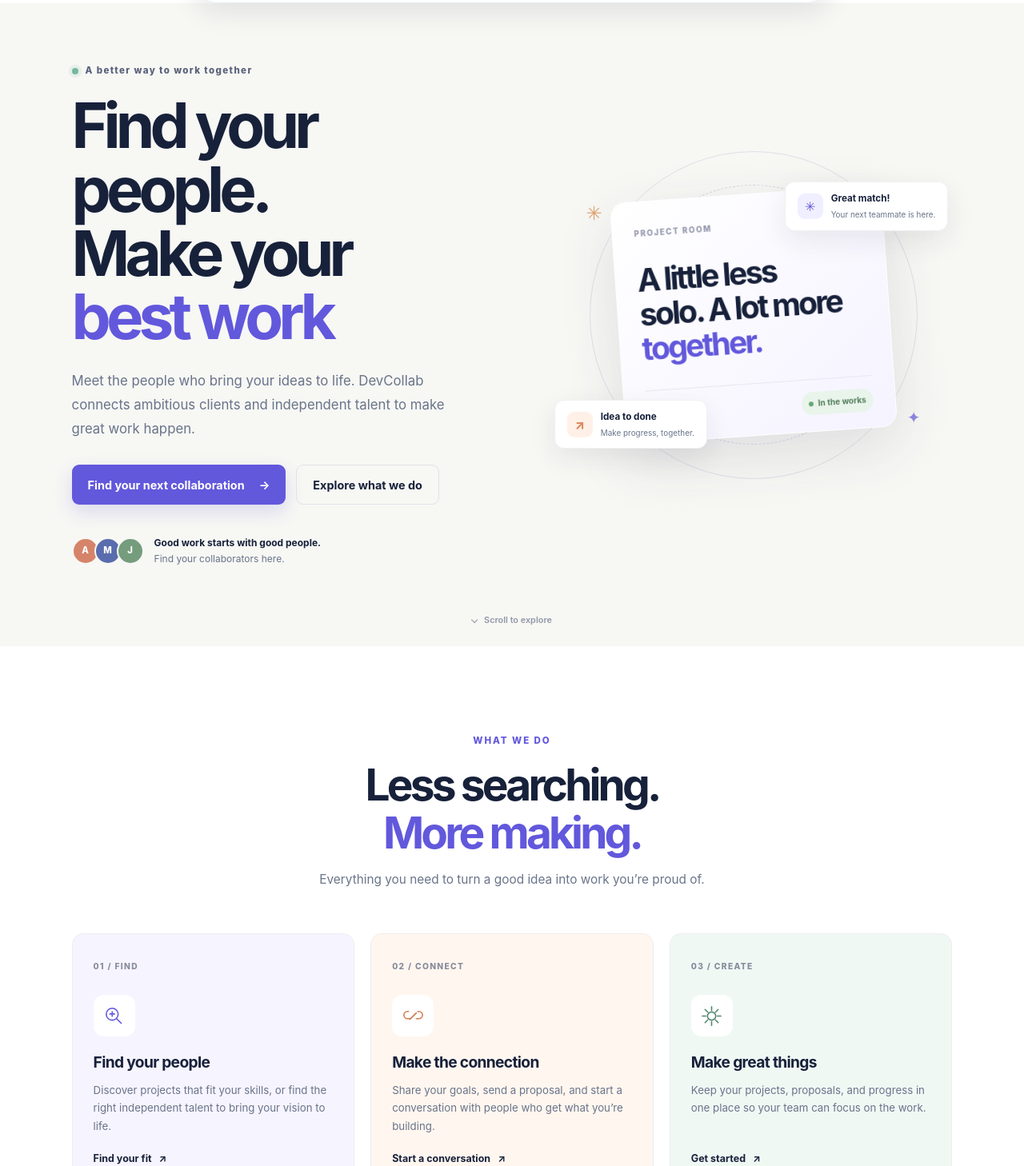
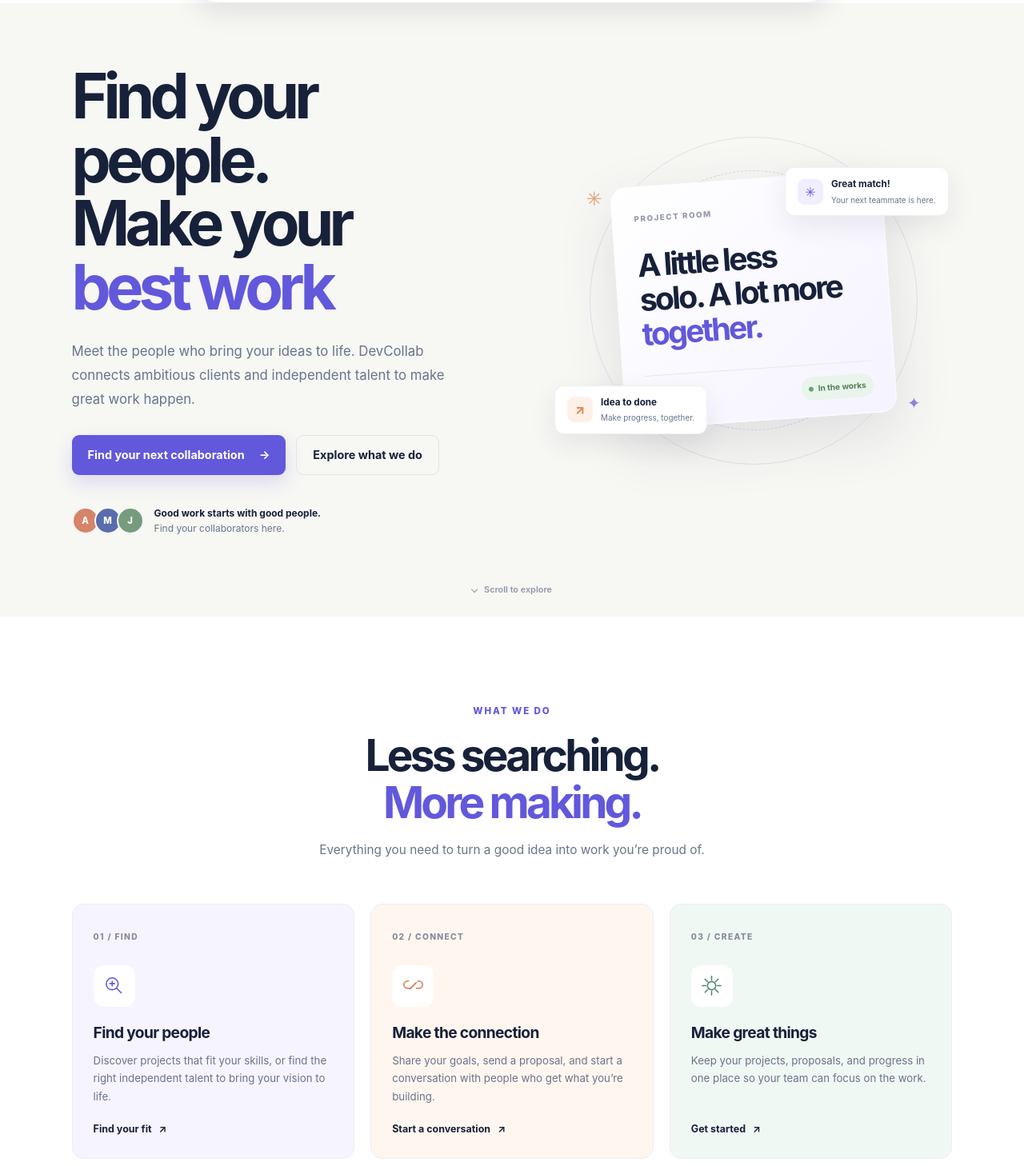
Before and after one commit to vinithdc-jpg/client, an Angular app: page / in a window 1280 px wide. Shown: the part 72-1530 px from the top of the page at 80% size. Built offline with nearby package versions, Linux system fonts and the light colour scheme.

Commit message:
Change the Lnading

```diff
--- a/src/app/features/landing/landing.html
+++ b/src/app/features/landing/landing.html
@@ -3,33 +3,31 @@
     class="relative grid min-h-157.5 grid-cols-1 items-center gap-[5vw] bg-landing-paper px-[7vw] py-15.5 pb-20 md:grid-cols-[minmax(0,1.04fr)_minmax(350px,0.96fr)] md:px-[max(7vw,calc((100vw-1240px)/2))] md:py-19 md:pb-25 max-[900px]:md:min-h-0 max-[900px]:md:grid-cols-[1fr_0.8fr] max-[900px]:md:gap-3.75 max-[900px]:md:pt-18.75 max-[900px]:md:pb-23.75 max-[640px]:grid-cols-1"
   >
     <div class="relative z-1 max-w-155">
-      <p class="mb-5 flex items-center gap-2.25 text-[0.72rem] font-extrabold tracking-[0.12em] text-landing-58617a">
-        <span class="size-2 rounded-full bg-landing-76b79d shadow-[0_0_0_4px_#76b79d22]"></span>
-        A better way to work together
-      </p>
       <h1 class="m-0 text-[clamp(3rem,13vw,4.7rem)] font-[750] leading-[1.02] tracking-[-0.075em] md:text-[clamp(3.2rem,6.1vw,5.8rem)] max-[900px]:md:text-[clamp(3rem,7vw,4.5rem)]">
-        Find your people.<br />
-        Make your
-        <span class="inline-block min-w-[5.8ch] whitespace-nowrap text-landing-purple" aria-live="polite">
-          @for (word of [activeWord]; track word) {
-            <span class="inline-block animate-word-enter motion-reduce:animate-none">{{ word }}</span>
-          }
+        <span class="hero-line hero-line--first">Find your people.</span>
+        <span class="hero-line hero-line--second">Make your</span>
+        <span class="hero-line hero-line--third">
+          <span class="inline-block min-w-[5.8ch] whitespace-nowrap text-landing-purple" aria-live="polite">
+            @for (word of [activeWord]; track word) {
+              <span class="inline-block animate-word-enter motion-reduce:animate-none">{{ word }}</span>
+            }
+          </span>
         </span>
       </h1>
-      <p class="mt-6.25 max-w-125 text-[0.95rem] leading-[1.8] text-landing-muted md:text-[1.05rem]">
+      <p class="hero-description mt-6.25 max-w-125 text-[0.95rem] leading-[1.8] text-landing-muted md:text-[1.05rem]">
         Meet the people who bring your ideas to life. DevCollab connects ambitious clients and
         independent talent to make great work happen.
       </p>
       <div class="mt-7.5 flex flex-wrap items-center gap-3.25">
         <a
-          class="inline-flex min-h-12.5 items-center justify-center gap-4.5 rounded-[9px] bg-landing-purple px-5 text-[0.9rem] font-bold text-white no-underline shadow-[0_9px_22px_#6258dc30] transition duration-150 hover:-translate-y-0.5 hover:bg-landing-5147ca hover:text-white hover:shadow-[0_12px_26px_#6258dc42] motion-reduce:transition-none"
+          class="hero-button hero-button--primary inline-flex min-h-12.5 items-center justify-center gap-4.5 rounded-[9px] bg-landing-purple px-5 text-[0.9rem] font-bold text-white no-underline shadow-[0_9px_22px_#6258dc30] transition duration-300 hover:-translate-y-0.5 hover:scale-[1.02] hover:bg-landing-5147ca hover:text-white hover:shadow-[0_12px_26px_#6258dc42] active:scale-[0.98] motion-reduce:transition-none"
           routerLink="/register"
         >
           Find your next collaboration
           <span aria-hidden="true">→</span>
         </a>
         <a
-          class="inline-flex min-h-12.5 items-center justify-center gap-4.5 rounded-[9px] border border-landing-e2e3e8 px-5 text-[0.9rem] font-bold text-landing-ink no-underline transition-colors hover:border-landing-c4c5d4 hover:bg-white motion-reduce:transition-none"
+          class="hero-button hero-button--secondary inline-flex min-h-12.5 items-center justify-center gap-4.5 rounded-[9px] border border-landing-e2e3e8 px-5 text-[0.9rem] font-bold text-landing-ink no-underline transition duration-300 hover:-translate-y-0.5 hover:scale-[1.02] hover:border-landing-c4c5d4 hover:bg-white hover:shadow-[0_10px_24px_#22223c12] active:scale-[0.98] motion-reduce:transition-none"
           href="#services"
         >
           Explore what we do
@@ -48,10 +46,11 @@
       </div>
     </div>
 
-    <div class="relative grid min-h-82.5 place-items-center md:min-h-106.25 max-[900px]:md:min-h-87.5">
+    <div class="hero-illustration relative grid min-h-82.5 place-items-center md:min-h-106.25 max-[900px]:md:min-h-87.5">
       <div class="absolute aspect-square w-71.25 rounded-full border border-landing-dfe0e8 md:w-[min(34vw,410px)]"></div>
       <div class="absolute aspect-square w-56.25 rounded-full border border-dashed border-landing-d5d4e4 md:w-[min(27vw,325px)]"></div>
-      <div class="relative z-1 w-[min(300px,76%)] rotate-[-4deg] rounded-[20px] border border-white/65 bg-linear-to-br from-white to-violet-50 px-6.75 pb-5 pt-6.25 shadow-[0_24px_70px_#34345a20] md:w-[min(340px,78%)]">
+      <div class="hero-card-float relative z-1 w-[min(300px,76%)] md:w-[min(340px,78%)]">
+      <div class="w-full rotate-[-4deg] rounded-[20px] border border-white/65 bg-linear-to-br from-white to-violet-50 px-6.75 pb-5 pt-6.25 shadow-[0_24px_70px_#34345a20]">
         <span class="text-[0.61rem] font-extrabold tracking-[0.16em] text-landing-9296aa">PROJECT ROOM</span>
         <div class="my-6.75 mb-7.75 text-[clamp(1.7rem,3.3vw,2.45rem)] font-[750] leading-[1.1] tracking-[-0.07em]">
           A little less<br />solo. A lot more<br /><span class="text-landing-purple">together.</span>
@@ -66,6 +65,7 @@
             <span class="size-1.5 rounded-full bg-landing-65a773"></span> In the works
           </span>
         </div>
+      </div>
       </div>
       <div class="absolute right-0 top-4.5 z-2 flex animate-float items-center gap-2.5 rounded-xl border border-landing-f0f0f2 bg-white px-3.75 py-3 shadow-[0_12px_34px_#22223c16] md:right-[1%] md:top-12 motion-reduce:animate-none">
         <span class="grid size-8 shrink-0 place-items-center rounded-[9px] bg-landing-f0efff text-base font-extrabold text-landing-purple">✳</span>
@@ -89,7 +89,7 @@
   </section>
 
   <section class="bg-white px-[7vw] py-19 md:px-[max(7vw,calc((100vw-1240px)/2))] md:py-27.5 md:pb-30" id="services" aria-labelledby="services-heading">
-    <div class="mx-auto mb-8.75 max-w-152.5 text-center md:mb-13.5">
+    <div [appScrollReveal]="0" class="mx-auto mb-8.75 max-w-152.5 text-center md:mb-13.5">
       <p class="mb-4.25 text-[0.72rem] font-extrabold tracking-[0.17em] text-landing-purple">WHAT WE DO</p>
       <h2 class="m-0 text-[clamp(2.3rem,4.3vw,3.8rem)] font-[750] leading-[1.08] tracking-[-0.07em]" id="services-heading">
         Less searching.<br /><span class="text-landing-purple">More making.</span>
@@ -98,9 +98,9 @@
     </div>
 
     <div class="grid grid-cols-1 gap-3.25 md:grid-cols-3 md:gap-5">
-      <article class="min-h-0 rounded-[14px] border border-landing-eeedf1 bg-landing-f6f4ff p-5.75 transition duration-200 hover:-translate-y-1.25 hover:shadow-[0_18px_40px_#22223c0e] motion-reduce:transition-none md:min-h-77.5 md:p-6.5">
+      <article [appScrollReveal]="0" class="group min-h-0 rounded-[14px] border border-landing-eeedf1 bg-landing-f6f4ff p-5.75 transition-all duration-300 ease-out hover:-translate-y-1 hover:border-landing-d5d4e4 hover:shadow-[0_18px_40px_#22223c0e] motion-reduce:transition-none md:min-h-77.5 md:p-6.5">
         <span class="text-[0.64rem] font-extrabold tracking-[0.13em] text-landing-878b9b">01 / FIND</span>
-        <div class="mt-6.5 grid size-13 place-items-center rounded-[13px] bg-white text-landing-purple">
+        <div class="feature-icon mt-6.5 grid size-13 place-items-center rounded-[13px] bg-white text-landing-purple transition-transform duration-300 group-hover:scale-105">
           <svg class="size-7.75" viewBox="0 0 48 48" fill="none" aria-hidden="true">
             <circle cx="20.5" cy="20.5" r="11.5" stroke="currentColor" stroke-width="2.5" />
             <path d="m29 29 9 9M16 20h9m-4.5-4.5v9" stroke="currentColor" stroke-width="2.5" stroke-linecap="round" />
@@ -108,24 +108,24 @@
         </div>
         <h3 class="mb-2.25 mt-4.5 text-[1.2rem] font-[750] tracking-[-0.035em]">Find your people</h3>
         <p class="m-0 text-[0.83rem] leading-[1.7] text-landing-muted md:min-h-17.5">Discover projects that fit your skills, or find the right independent talent to bring your vision to life.</p>
-        <a class="mt-4.5 inline-flex items-center gap-2.25 text-[0.78rem] font-[750] text-landing-ink no-underline hover:text-landing-purple" routerLink="/register" aria-label="Find your people: create an account">Find your fit <span aria-hidden="true">↗</span></a>
+        <a class="mt-4.5 inline-flex items-center gap-2.25 text-[0.78rem] font-[750] text-landing-ink no-underline transition-colors duration-200 hover:text-landing-purple" routerLink="/register" aria-label="Find your people: create an account">Find your fit <span aria-hidden="true">↗</span></a>
       </article>
 
-      <article class="min-h-0 rounded-[14px] border border-landing-eeedf1 bg-landing-fff6ef p-5.75 transition duration-200 hover:-translate-y-1.25 hover:shadow-[0_18px_40px_#22223c0e] motion-reduce:transition-none md:min-h-77.5 md:p-6.5">
+      <article [appScrollReveal]="90" class="group min-h-0 rounded-[14px] border border-landing-eeedf1 bg-landing-fff6ef p-5.75 transition-all duration-300 ease-out hover:-translate-y-1 hover:border-landing-d5d4e4 hover:shadow-[0_18px_40px_#22223c0e] motion-reduce:transition-none md:min-h-77.5 md:p-6.5">
         <span class="text-[0.64rem] font-extrabold tracking-[0.13em] text-landing-878b9b">02 / CONNECT</span>
-        <div class="mt-6.5 grid size-13 place-items-center rounded-[13px] bg-white text-landing-d47a4e">
+        <div class="feature-icon mt-6.5 grid size-13 place-items-center rounded-[13px] bg-white text-landing-d47a4e transition-transform duration-300 group-hover:scale-105">
           <svg class="size-7.75" viewBox="0 0 48 48" fill="none" aria-hidden="true">
             <path d="M18 30 30 18m-15-3h-2a7 7 0 0 0 0 14h5m15-14h2a7 7 0 0 1 0 14h-5" stroke="currentColor" stroke-width="2.5" stroke-linecap="round" stroke-linejoin="round" />
           </svg>
         </div>
         <h3 class="mb-2.25 mt-4.5 text-[1.2rem] font-[750] tracking-[-0.035em]">Make the connection</h3>
         <p class="m-0 text-[0.83rem] leading-[1.7] text-landing-muted md:min-h-17.5">Share your goals, send a proposal, and start a conversation with people who get what you’re building.</p>
-        <a class="mt-4.5 inline-flex items-center gap-2.25 text-[0.78rem] font-[750] text-landing-ink no-underline hover:text-landing-purple" routerLink="/register" aria-label="Make the connection: create an account">Start a conversation <span aria-hidden="true">↗</span></a>
+        <a class="mt-4.5 inline-flex items-center gap-2.25 text-[0.78rem] font-[750] text-landing-ink no-underline transition-colors duration-200 hover:text-landing-purple" routerLink="/register" aria-label="Make the connection: create an account">Start a conversation <span aria-hidden="true">↗</span></a>
       </article>
 
-      <article class="min-h-0 rounded-[14px] border border-landing-eeedf1 bg-landing-f0f8f4 p-5.75 transition duration-200 hover:-translate-y-1.25 hover:shadow-[0_18px_40px_#22223c0e] motion-reduce:transition-none md:min-h-77.5 md:p-6.5">
+      <article [appScrollReveal]="180" class="group min-h-0 rounded-[14px] border border-landing-eeedf1 bg-landing-f0f8f4 p-5.75 transition-all duration-300 ease-out hover:-translate-y-1 hover:border-landing-d5d4e4 hover:shadow-[0_18px_40px_#22223c0e] motion-reduce:transition-none md:min-h-77.5 md:p-6.5">
         <span class="text-[0.64rem] font-extrabold tracking-[0.13em] text-landing-878b9b">03 / CREATE</span>
-        <div class="mt-6.5 grid size-13 place-items-center rounded-[13px] bg-white text-landing-54876d">
+        <div class="feature-icon mt-6.5 grid size-13 place-items-center rounded-[13px] bg-white text-landing-54876d transition-transform duration-300 group-hover:scale-105">
           <svg class="size-7.75" viewBox="0 0 48 48" fill="none" aria-hidden="true">
             <path d="M24 6v7m0 22v7m18-18h-7M13 24H6m30.7-12.7-5 5m-15.4 15.4-5 5m25.4 0-5-5m-15.4-15.4-5-5" stroke="currentColor" stroke-width="2.5" stroke-linecap="round" />
             <circle cx="24" cy="24" r="8" stroke="currentColor" stroke-width="2.5" />
@@ -133,13 +133,13 @@
         </div>
         <h3 class="mb-2.25 mt-4.5 text-[1.2rem] font-[750] tracking-[-0.035em]">Make great things</h3>
         <p class="m-0 text-[0.83rem] leading-[1.7] text-landing-muted md:min-h-17.5">Keep your projects, proposals, and progress in one place so your team can focus on the work.</p>
-        <a class="mt-4.5 inline-flex items-center gap-2.25 text-[0.78rem] font-[750] text-landing-ink no-underline hover:text-landing-purple" routerLink="/register" aria-label="Make great things: create an account">Get started <span aria-hidden="true">↗</span></a>
+        <a class="mt-4.5 inline-flex items-center gap-2.25 text-[0.78rem] font-[750] text-landing-ink no-underline transition-colors duration-200 hover:text-landing-purple" routerLink="/register" aria-label="Make great things: create an account">Get started <span aria-hidden="true">↗</span></a>
       </article>
     </div>
   </section>
 
   <section class="grid grid-cols-1 items-center gap-8.75 bg-landing-paper px-[7vw] py-19 md:grid-cols-[minmax(230px,0.78fr)_minmax(0,1.22fr)] md:gap-[9vw] md:px-[max(7vw,calc((100vw-1240px)/2))] md:py-26.25 max-[900px]:md:grid-cols-1" id="reviews" aria-labelledby="reviews-heading">
-    <div>
+    <div [appScrollReveal]="0">
       <p class="mb-4.25 text-[0.72rem] font-extrabold tracking-[0.17em] text-landing-purple">GOOD COMPANY</p>
       <h2 class="m-0 text-[clamp(2.3rem,4.3vw,3.8rem)] font-[750] leading-[1.08] tracking-[-0.07em]" id="reviews-heading">
         Don’t just take<br />our <span class="text-landing-purple">word for it.</span>
@@ -150,7 +150,7 @@
       </div>
     </div>
     <div class="grid grid-cols-1 items-start gap-3.75 sm:grid-cols-2">
-      <article class="min-h-0 rounded-[13px] border border-landing-eeedf1 bg-white p-5.5 shadow-[0_10px_30px_#22223c08] md:min-h-60">
+      <article [appScrollReveal]="0" class="min-h-0 rounded-[13px] border border-landing-eeedf1 bg-white p-5.5 shadow-[0_10px_30px_#22223c08] transition duration-300 hover:-translate-y-1 hover:shadow-[0_16px_36px_#22223c12] motion-reduce:transition-none md:min-h-60">
         <div class="text-[0.9rem] tracking-[0.12em] text-landing-e5a44b" aria-label="5 out of 5 stars">★★★★★</div>
         <blockquote class="my-4.5 text-[0.88rem] font-[550] leading-[1.7] text-landing-424c61">“I found a project that felt like a perfect fit, and a client who valued the way I work.”</blockquote>
         <div class="flex items-center gap-2.5 border-t border-landing-f0eff2 pt-3.5">
@@ -158,7 +158,7 @@
           <span><strong class="block text-[0.71rem]">Sample review</strong><small class="mt-0.75 block text-[0.65rem] text-landing-muted">Independent designer</small></span>
         </div>
       </article>
-      <article class="min-h-0 rounded-[13px] border border-landing-eeedf1 bg-white p-5.5 shadow-[0_10px_30px_#22223c08] md:mt-7.5 md:min-h-60">
+      <article [appScrollReveal]="100" class="min-h-0 rounded-[13px] border border-landing-eeedf1 bg-white p-5.5 shadow-[0_10px_30px_#22223c08] transition duration-300 hover:-translate-y-1 hover:shadow-[0_16px_36px_#22223c12] motion-reduce:transition-none md:mt-7.5 md:min-h-60">
         <div class="text-[0.9rem] tracking-[0.12em] text-landing-e5a44b" aria-label="5 out of 5 stars">★★★★★</div>
         <blockquote class="my-4.5 text-[0.88rem] font-[550] leading-[1.7] text-landing-424c61">“Finding talented people who understood the idea made all the difference to our project.”</blockquote>
         <div class="flex items-center gap-2.5 border-t border-landing-f0eff2 pt-3.5">
@@ -171,31 +171,32 @@
   </section>
 
   <section class="flex flex-col items-start justify-between gap-6.25 bg-landing-eeedff px-[7vw] py-15 md:flex-row md:items-center md:px-[max(7vw,calc((100vw-1240px)/2))] md:py-18.75">
-    <div>
+    <div [appScrollReveal]="0">
       <p class="mb-4.25 text-[0.72rem] font-extrabold tracking-[0.17em] text-landing-purple">YOUR NEXT CHAPTER STARTS HERE</p>
       <h2 class="m-0 text-[clamp(2rem,3.5vw,3rem)] font-[750] leading-[1.08] tracking-[-0.07em]">
-        Good things happen<br />when we <span class="text-landing-purple">work together.</span>
+        Good things happen<br />when we <span class="cta-highlight text-landing-purple">work together.</span>
       </h2>
     </div>
     <a
-      class="inline-flex min-h-12.5 shrink-0 items-center justify-center gap-4.5 rounded-[9px] bg-landing-purple px-5 text-[0.9rem] font-bold text-white no-underline shadow-[0_9px_22px_#6258dc30] transition duration-150 hover:-translate-y-0.5 hover:bg-landing-5147ca hover:text-white hover:shadow-[0_12px_26px_#6258dc42] motion-reduce:transition-none"
+      [appScrollReveal]="0"
+      class="inline-flex min-h-12.5 shrink-0 items-center justify-center gap-4.5 rounded-[9px] bg-landing-purple px-5 text-[0.9rem] font-bold text-white no-underline shadow-[0_9px_22px_#6258dc30] transition duration-300 hover:-translate-y-0.5 hover:scale-[1.02] hover:bg-landing-5147ca hover:text-white hover:shadow-[0_12px_26px_#6258dc42] active:scale-[0.98] motion-reduce:transition-none"
       routerLink="/register"
     >
       Join DevCollab <span aria-hidden="true">→</span>
     </a>
   </section>
 
-  <footer class="grid grid-cols-[1fr_auto] items-center gap-x-7 gap-y-2 bg-landing-17213a px-[7vw] py-6.75 text-landing-d4d8e2 md:grid-cols-[auto_1fr_auto] md:px-[max(7vw,calc((100vw-1240px)/2))] md:py-7.25">
-    <a class="inline-flex" routerLink="/" aria-label="DevCollab home">
+  <footer [appScrollReveal]="0" class="grid grid-cols-[1fr_auto] items-center gap-x-7 gap-y-2 bg-landing-17213a px-[7vw] py-6.75 text-landing-d4d8e2 md:grid-cols-[auto_1fr_auto] md:px-[max(7vw,calc((100vw-1240px)/2))] md:py-7.25">
+    <a class="inline-flex transition-opacity duration-300 hover:opacity-80" routerLink="/" aria-label="DevCollab home">
       <img class="block max-h-9 w-33.75 object-contain object-left" src="/image.png" alt="DevCollab" />
     </a>
     <span class="col-start-2 row-start-1 whitespace-nowrap text-[0.68rem] text-landing-8992a6 md:col-start-3 md:row-span-2">© {{ currentYear }} DevCollab</span>
     <p class="col-span-2 m-0 text-[0.75rem] text-landing-aeb5c5 md:col-span-1 md:col-start-2">Bringing good people and good ideas together.</p>
     <nav class="col-span-2 flex flex-wrap gap-3.5 md:col-span-1 md:col-start-2 md:gap-4.5" aria-label="Footer navigation">
-      <a class="text-[0.74rem] text-landing-d4d8e2 no-underline hover:text-white" href="#services">Services</a>
-      <a class="text-[0.74rem] text-landing-d4d8e2 no-underline hover:text-white" href="#reviews">Reviews</a>
-      <a class="text-[0.74rem] text-landing-d4d8e2 no-underline hover:text-white" routerLink="/login">Log in</a>
-      <a class="text-[0.74rem] text-landing-d4d8e2 no-underline hover:text-white" routerLink="/register">Create account</a>
+      <a class="text-[0.74rem] text-landing-d4d8e2 no-underline transition-colors duration-200 hover:text-white" href="#services">Services</a>
+      <a class="text-[0.74rem] text-landing-d4d8e2 no-underline transition-colors duration-200 hover:text-white" href="#reviews">Reviews</a>
+      <a class="text-[0.74rem] text-landing-d4d8e2 no-underline transition-colors duration-200 hover:text-white" routerLink="/login">Log in</a>
+      <a class="text-[0.74rem] text-landing-d4d8e2 no-underline transition-colors duration-200 hover:text-white" routerLink="/register">Create account</a>
     </nav>
   </footer>
 </div>
--- a/src/app/features/landing/landing.ts
+++ b/src/app/features/landing/landing.ts
@@ -1,10 +1,11 @@
 import { Component, OnDestroy, OnInit } from '@angular/core';
 import { RouterLink } from '@angular/router';
+import { ScrollRevealDirective } from '../../shared/scroll-reveal.directive';
 
 @Component({
   selector: 'app-landing',
   standalone: true,
-  imports: [RouterLink],
+  imports: [RouterLink, ScrollRevealDirective],
   templateUrl: './landing.html',
   host: { class: 'block' },
 })
--- a/src/styles.css
+++ b/src/styles.css
@@ -241,3 +241,191 @@
 .dark .milestone-date-label {
   color: #cbd5e1;
 }
+
+html {
+  scroll-behavior: smooth;
+}
+
+.landing-nav-enter {
+  animation: landing-nav-enter 600ms cubic-bezier(0.2, 0.8, 0.2, 1) both;
+}
+
+.hero-line {
+  display: block;
+  opacity: 0;
+  animation: landing-fade-up 650ms cubic-bezier(0.2, 0.8, 0.2, 1) both;
+}
+
+.hero-line--first {
+  animation-delay: 60ms;
+}
+
+.hero-line--second {
+  animation-delay: 150ms;
+}
+
+.hero-line--third {
+  animation-delay: 240ms;
+}
+
+.hero-line--third > span {
+  animation: landing-highlight-reveal 650ms ease-out 320ms both;
+}
+
+.hero-description,
+.hero-button {
+  opacity: 0;
+  animation: landing-fade-up 600ms cubic-bezier(0.2, 0.8, 0.2, 1) both;
+}
+
+.hero-description {
+  animation-delay: 360ms;
+}
+
+.hero-button--primary {
+  animation-delay: 440ms;
+}
+
+.hero-button--secondary {
+  animation-delay: 510ms;
+}
+
+.hero-illustration {
+  animation: landing-art-enter 750ms cubic-bezier(0.2, 0.8, 0.2, 1) 160ms both;
+}
+
+.hero-card-float {
+  animation: landing-card-float 4.6s ease-in-out 850ms infinite;
+}
+
+.scroll-reveal {
+  opacity: 0;
+  transform: translateY(16px) scale(0.99);
+  transition:
+    opacity 600ms cubic-bezier(0.2, 0.8, 0.2, 1),
+    transform 600ms cubic-bezier(0.2, 0.8, 0.2, 1);
+  transition-delay: var(--reveal-delay, 0ms);
+}
+
+.scroll-reveal.is-revealed,
+.scroll-reveal:focus-within {
+  opacity: 1;
+  transform: translateY(0) scale(1);
+}
+
+.cta-highlight {
+  animation: landing-highlight-reveal 700ms ease-out 200ms both;
+}
+
+@keyframes landing-nav-enter {
+  from {
+    opacity: 0;
+    transform: translateY(-12px);
+  }
+
+  to {
+    opacity: 1;
+    transform: translateY(0);
+  }
+}
+
+@keyframes landing-fade-up {
+  from {
+    opacity: 0;
+    transform: translateY(12px);
+  }
+
+  to {
+    opacity: 1;
+    transform: translateY(0);
+  }
+}
+
+@keyframes landing-highlight-reveal {
+  from {
+    color: var(--color-landing-muted);
+  }
+
+  to {
+    color: var(--color-landing-purple);
+  }
+}
+
+@keyframes landing-art-enter {
+  from {
+    opacity: 0;
+    transform: translateY(8px) scale(0.985);
+  }
+
+  to {
+    opacity: 1;
+    transform: translateY(0) scale(1);
+  }
+}
+
+@keyframes landing-card-float {
+  0%,
+  100% {
+    transform: translateY(0);
+  }
+
+  50% {
+    transform: translateY(-6px);
+  }
+}
+
+@media (max-width: 768px) {
+  .hero-card-float {
+    animation-duration: 5.2s;
+  }
+
+  .hero-illustration > .animate-float {
+    animation-duration: 5.5s;
+  }
+
+  .scroll-reveal {
+    transition-duration: 450ms;
+    transition-delay: 0ms;
+  }
+}
+
+@media (prefers-reduced-motion: reduce) {
+  html {
+    scroll-behavior: auto;
+  }
+
+  .landing-nav-enter,
+  .hero-line,
+  .hero-line--third > span,
+  .hero-description,
+  .hero-button,
+  .hero-illustration,
+  .hero-card-float,
+  .cta-highlight {
+    animation: none;
+    opacity: 1;
+    transform: none;
+  }
+
+  .scroll-reveal,
+  .scroll-reveal.is-revealed,
+  .scroll-reveal:focus-within {
+    opacity: 1;
+    transform: none;
+    transition: none;
+  }
+
+  .hero-button:hover,
+  header a:hover,
+  #services article:hover,
+  #reviews article:hover {
+    transform: none;
+    translate: none;
+    scale: none;
+  }
+
+  .group:hover .feature-icon {
+    transform: none;
+    scale: none;
+  }
+}
```
Also changed, not shown: src/app/app.html (+3 -4 lines), src/app/shared/scroll-reveal.directive.ts (added, +61 -0 lines).
